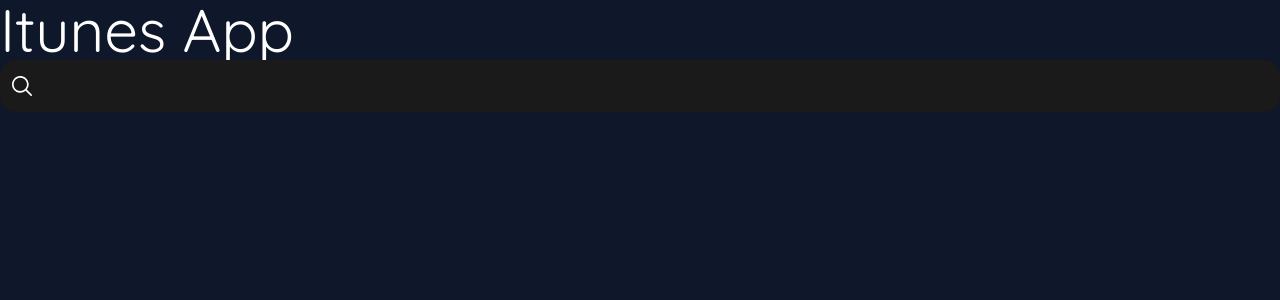
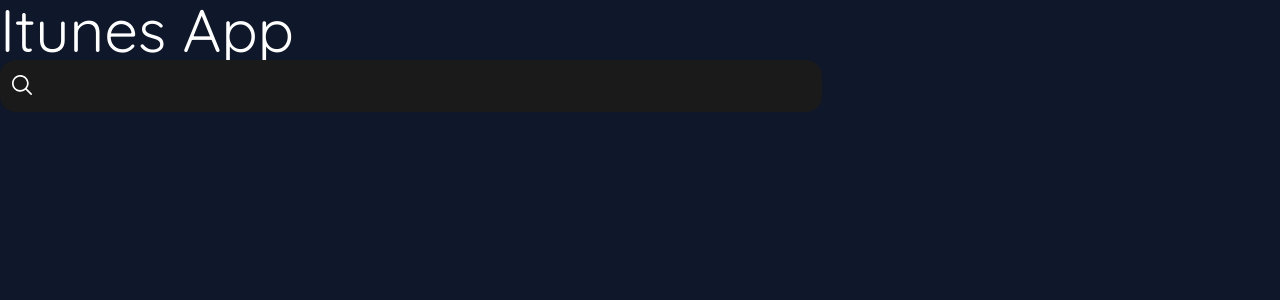
Before and after one commit to donidhernandez/itunes-player, a React (Create React App) app: page / in a window 1280 px wide. Shown: the top 300 px of the page. Built offline with nearby package versions, Linux system fonts and the light colour scheme.

Commit message:
style(input-sizes): improve the height and width to match the design

```diff
--- a/src/components/SearchBar/index.tsx
+++ b/src/components/SearchBar/index.tsx
@@ -1,6 +1,6 @@
 const SearchBar = () => {
     return (
-        <section className="relative">
+        <section className="relative max-w-[822px] max-h-[50px]">
             <div className="absolute inset-y-0 left-0 flex items-center pl-3 pointer-events-none">
                 <svg
                     width="20"
@@ -24,7 +24,7 @@
             </div>
             <input
                 type="search"
-                className="block w-full p-4 pl-10 text-sm text-white border border-none rounded-2xl bg-slate-700 "
+                className="block w-full p-4 pl-12 text-sm text-white border border-none rounded-2xl bg-slate-700 "
                 required
             />
         </section>
```
